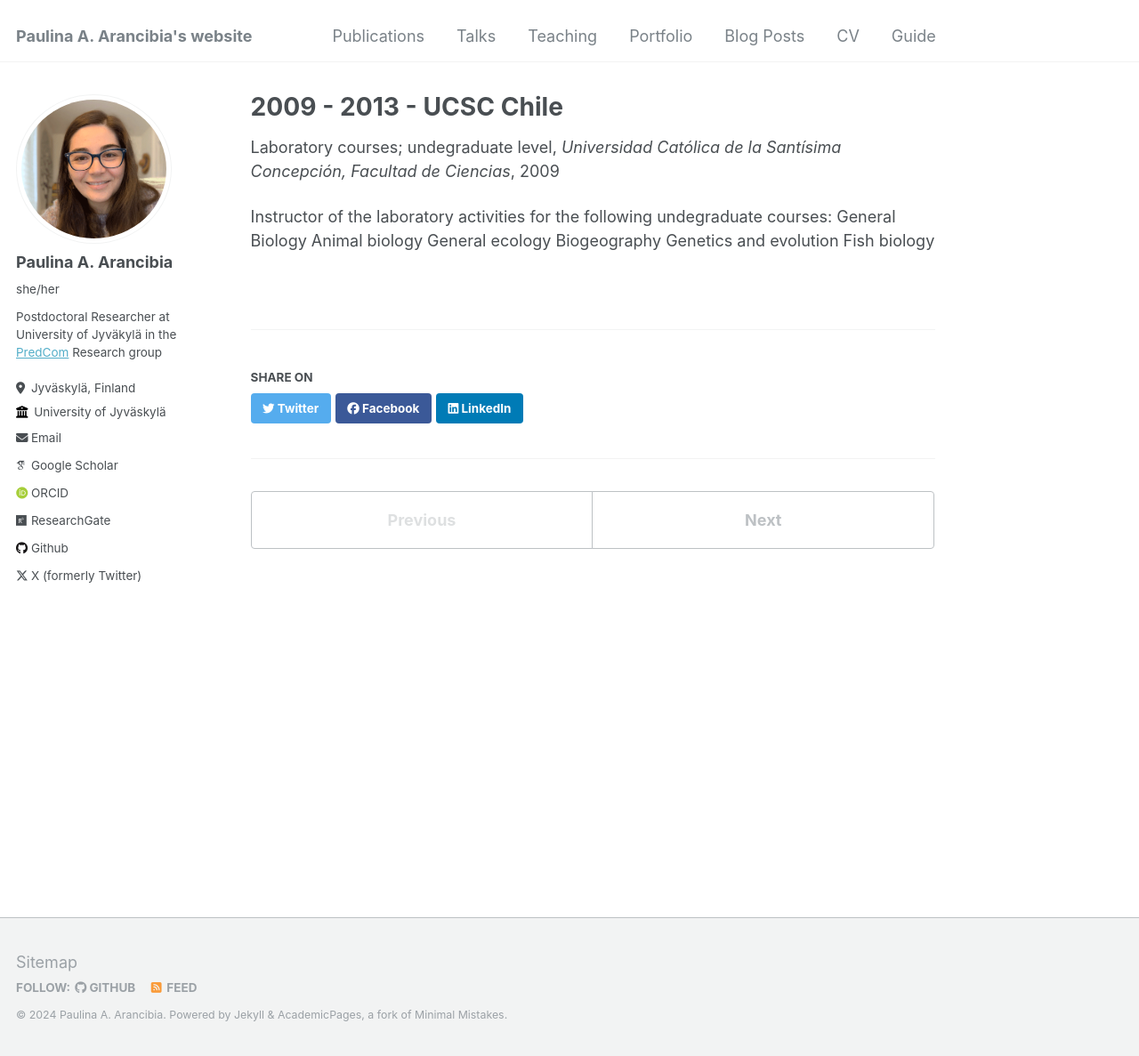
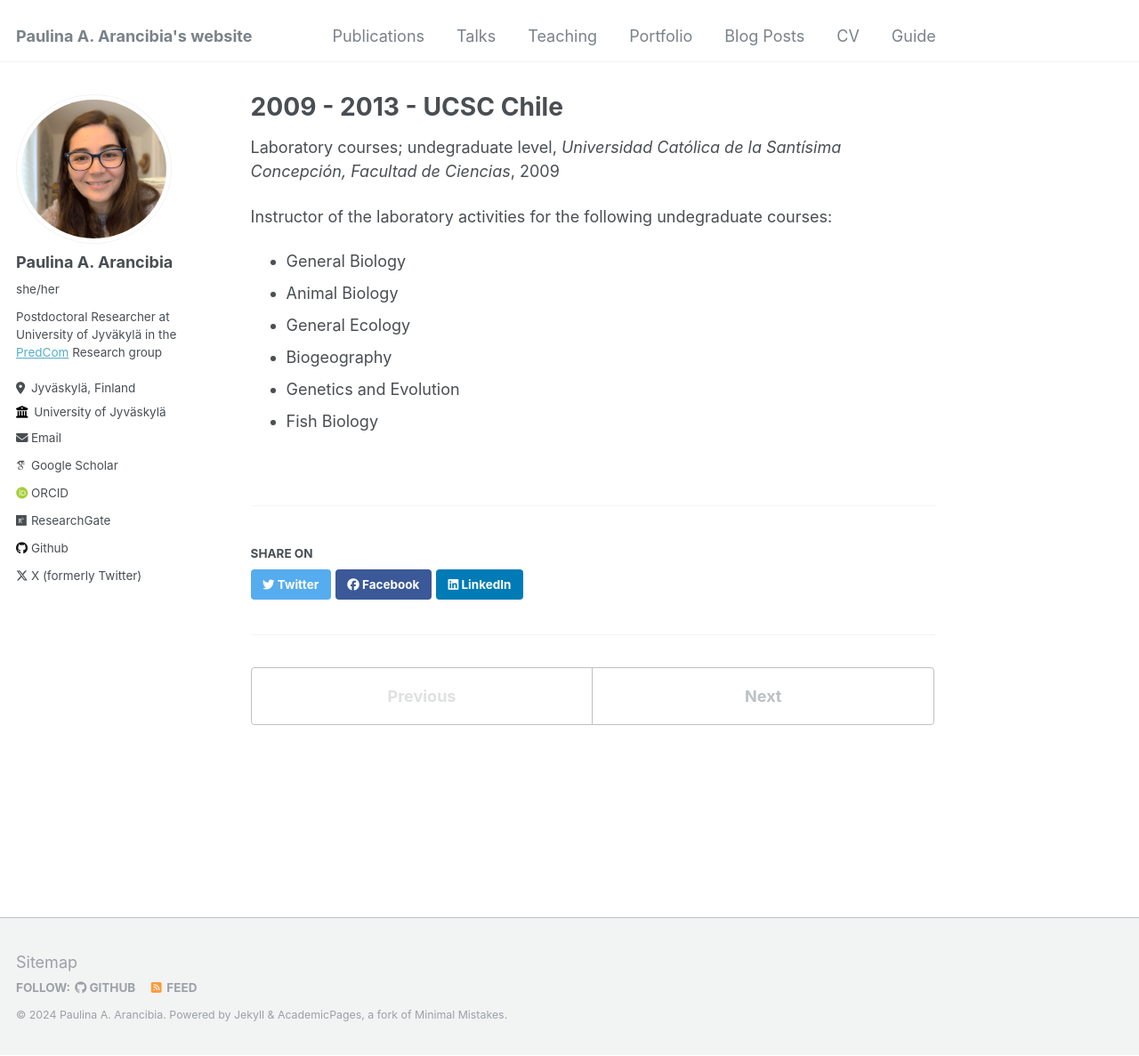
Before and after one commit to parancibia/parancibia.github.io, a Jekyll site: the page built from _teaching/2009-13_teaching_UCSC.md, in a window 1280 px wide and 1187 px high. Shown: the whole window at 89% size. Built offline with Jekyll 4.4.1, drawn with Linux system fonts in a browser that asks for light colours; some web fonts are replaced.

Commit message:
update courses vignette

```diff
--- a/_teaching/2009-13_teaching_UCSC.md
+++ b/_teaching/2009-13_teaching_UCSC.md
@@ -10,9 +10,9 @@ language: Spanish
 ---
 
 Instructor of the laboratory activities for the following undegraduate courses:
-General Biology
-Animal biology
-General ecology
-Biogeography
-Genetics and evolution
-Fish biology
+* General Biology
+* Animal Biology
+* General Ecology
+* Biogeography
+* Genetics and Evolution
+* Fish Biology
```
